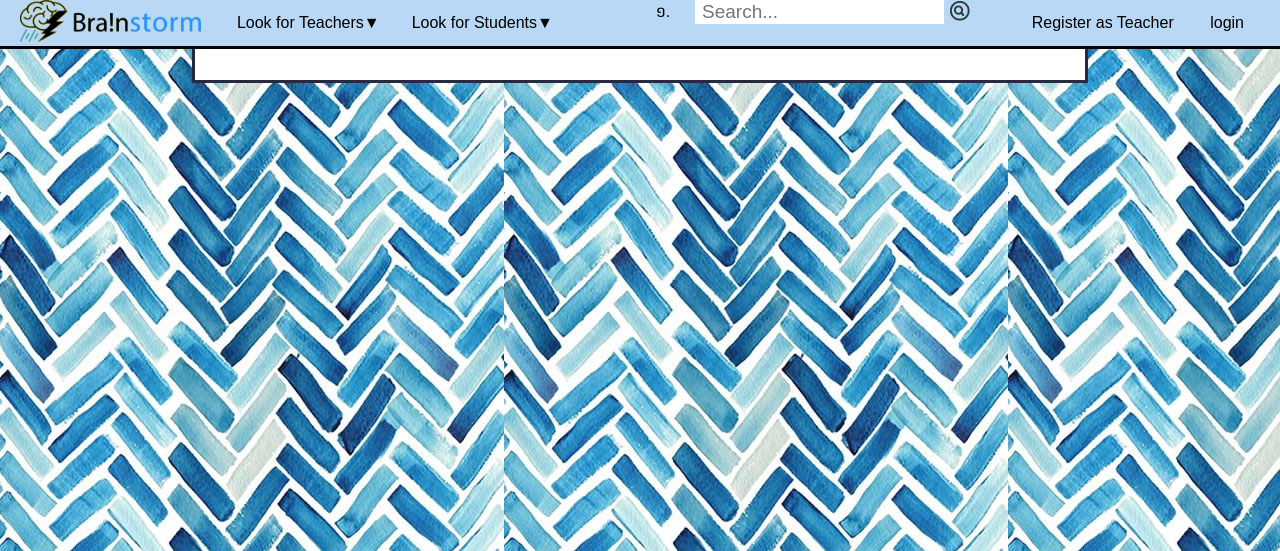
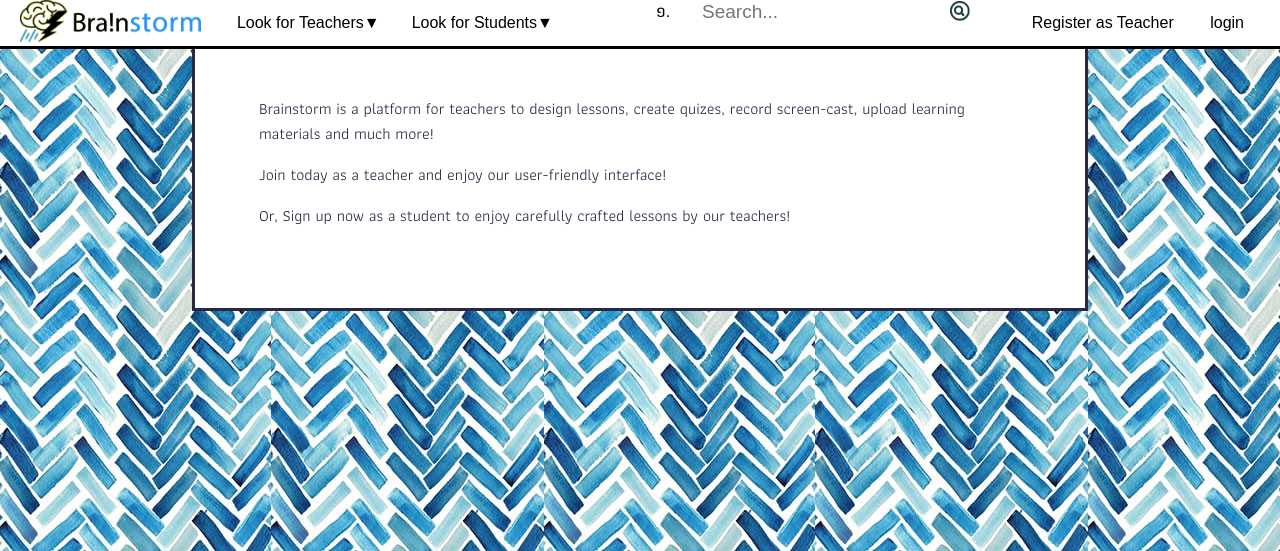
Before and after one commit to GlenWong97/Django_Master, a Django app: page / in a window 1280 px wide. Shown: the top 551 px of the page. Run offline with Django 3.2, Linux system fonts and the light colour scheme; some web fonts are replaced.

Commit message:
store-home update

```diff
--- a/store/static/store/main.css
+++ b/store/static/store/main.css
@@ -13,7 +13,7 @@ body {
   margin: 0;
   padding: 0;/*
   overflow: hidden;*/
-  background-color: rgb(185, 216, 245);
+  background-color: rgb(255, 255, 255);
   font-family: 'Carrois Gothic', sans-serif;
   position: fixed;
   width: 100vw;
@@ -153,6 +153,7 @@ li.dropdown {
   padding-left: 5%;
   padding-right: 5%;
   padding-top: 6%;
+  padding-bottom: 5%;
   border-style: solid;
   border-width: medium;
   background-color: white;
--- a/store/templates/store/base.html
+++ b/store/templates/store/base.html
@@ -12,7 +12,9 @@
 <body>
 <ul id="menu">
   <div id="logo_holder">
-    <img id="logo" src="{% static 'store/brainstorm_logo.gif' %}">
+    <a href="{% url 'store-home' %}">
+      <img id="logo" src="{% static 'store/brainstorm_logo.gif' %}">
+    </a>
   </div>
     <li class="dropdown menu_left">
     <a href="javascript:void(0)" class="menu_item" id="Teachers">Look for Teachers▼</a>
--- a/store/templates/store/home.html
+++ b/store/templates/store/home.html
@@ -1,3 +1,30 @@
 {% extends "store/base.html" %}
 {% block content %}
+    {% if user.is_authenticated %}
+    <div>
+        <h1>{{ user.username }}'s School</h1>
+        <img id="profile_pic" src="{{ user.profile.image.url }}">
+        <p></p>
+        <div>
+            <!-- TEST CONTENT -->
+            <a href="#" size='20pt'>General Uploads</a>
+            <h2>Subjects</h2>
+            <li> Math </li>
+            <li> English </li>
+        </div>
+    </div>
+    {% else %}
+    <div>
+        <p>
+            Brainstorm is a platform for teachers to design lessons, create quizes,
+            record screen-cast, upload learning materials and much more!
+        </p>
+        <p>
+            Join today as a teacher and enjoy our user-friendly interface!
+        </p>
+        <p>
+            Or, Sign up now as a student to enjoy carefully crafted lessons by our teachers!
+        </p>
+    </div>
+    {% endif %}
 {% endblock content %}
```
Also changed, not shown: db.sqlite3, store/static/store/background.jpg, users/views.py (line endings or trailing spaces).
